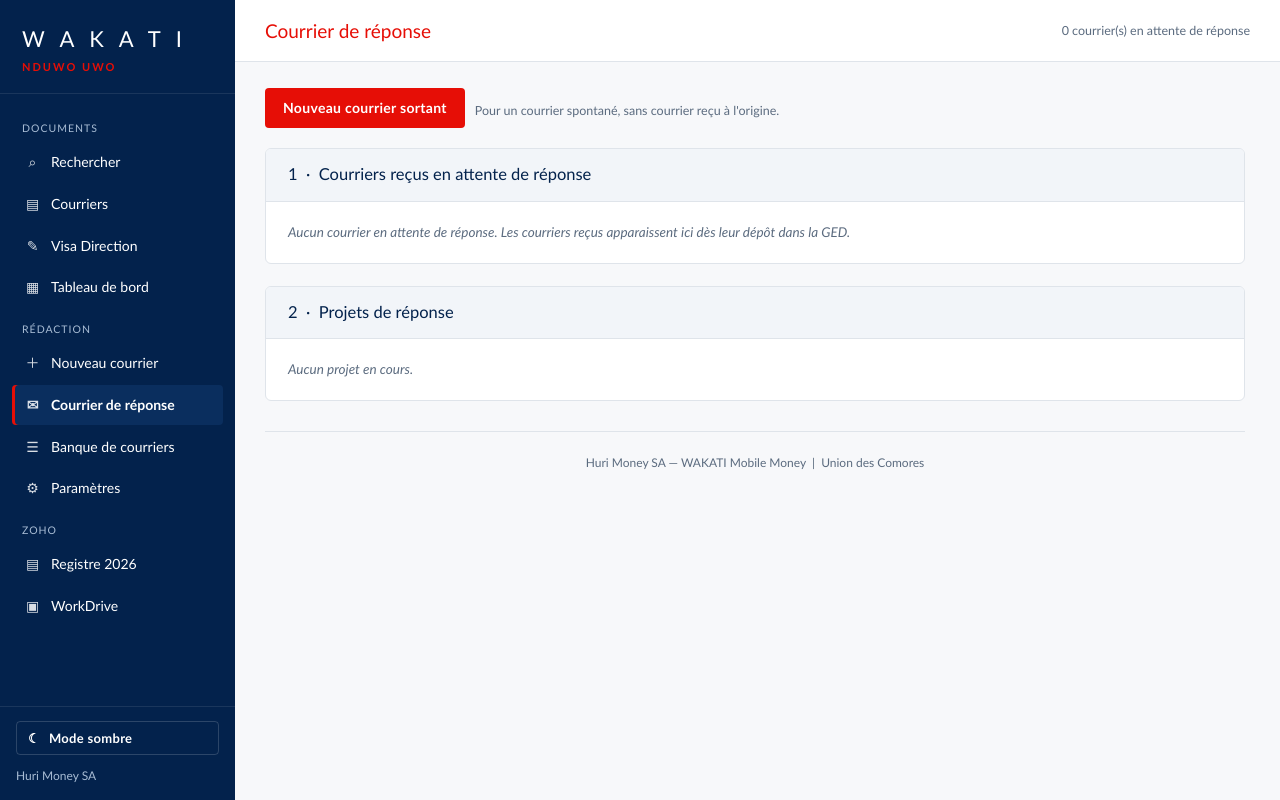
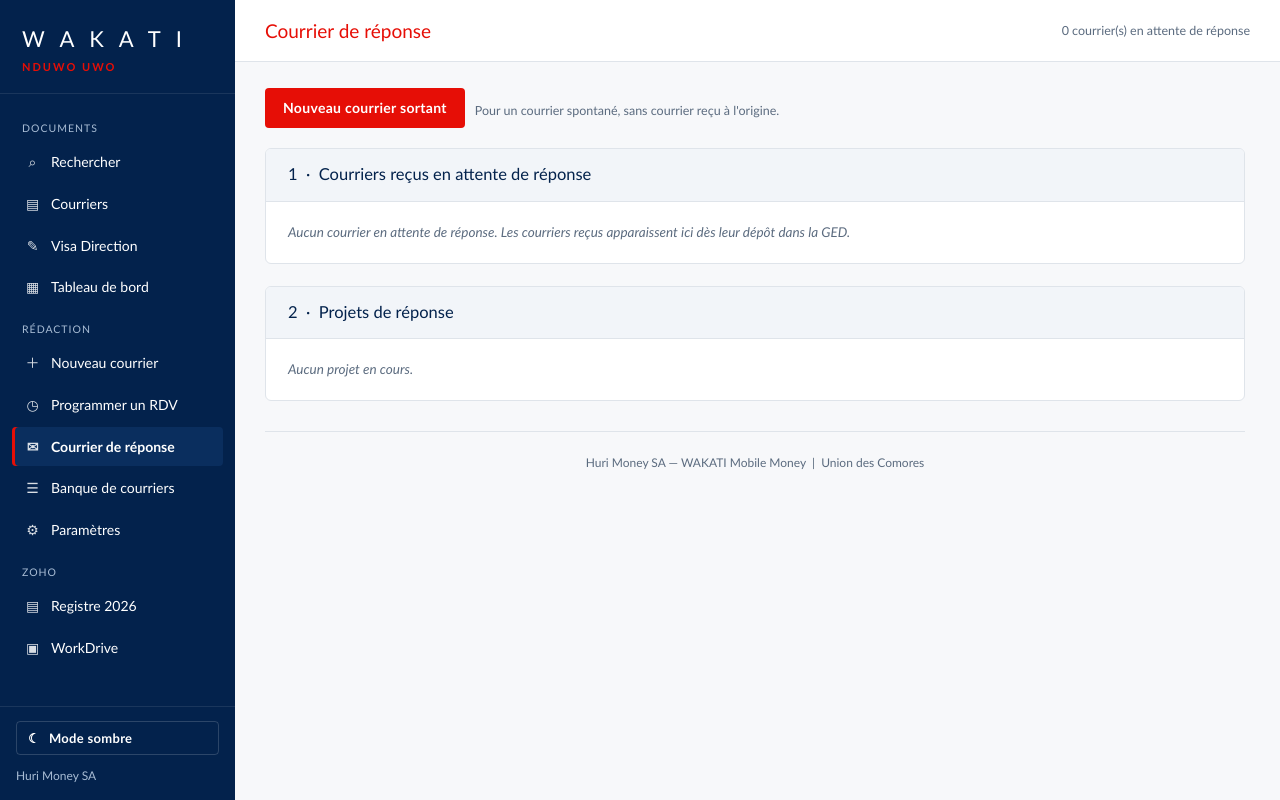
Before and after one commit to adinaninacerdine/wakati-wakati, a Flask app: page /courrier/ in a window 1280 px wide. Run offline with Flask 3, Linux system fonts and the light colour scheme; parts of the project's set-up code (start-up, migrations or seed data) failed here and were passed over.

Commit message:
Menu : Programmer un RDV

```diff
--- a/courrier.py
+++ b/courrier.py
@@ -3139,7 +3139,8 @@ def rdv():
         "email_correspondant": fiche.get("email", ""),
         "directeur": "DG",
     }
-    return render_template("courrier_rdv.html", page="courrier", rep=rep, entrant=e,
+    return render_template("courrier_rdv.html", page=("courrier" if (rep or e) else "rdv"),
+                           rep=rep, entrant=e,
                            organisation=organisation, objet=objet, v=valeurs,
                            signataires=sigs, durees=DUREES_RDV, cal_ok=ok_cal,
                            cal_raison=raison_cal, entrant_id=entrant_id,
--- a/scripts/app_ged/templates/_barre.html
+++ b/scripts/app_ged/templates/_barre.html
@@ -30,6 +30,11 @@
     <a class="item {% if page == 'nouveau' %}actif{% endif %}" href="{{ url_for('courrier.preparer') }}">
       <span class="ico">＋</span> Nouveau courrier
     </a>
+    {% if courrier_responsable %}
+    <a class="item {% if page == 'rdv' %}actif{% endif %}" href="{{ url_for('courrier.rdv') }}">
+      <span class="ico">◷</span> Programmer un RDV
+    </a>
+    {% endif %}
     <a class="item {% if page == 'courrier' %}actif{% endif %}" href="{{ url_for('courrier.liste') }}">
       <span class="ico">✉</span> Courrier de réponse
       {% if cpt_courrier and cpt_courrier.en_retard %}<span class="pastille">{{ cpt_courrier.en_retard }}</span>{% endif %}
```
